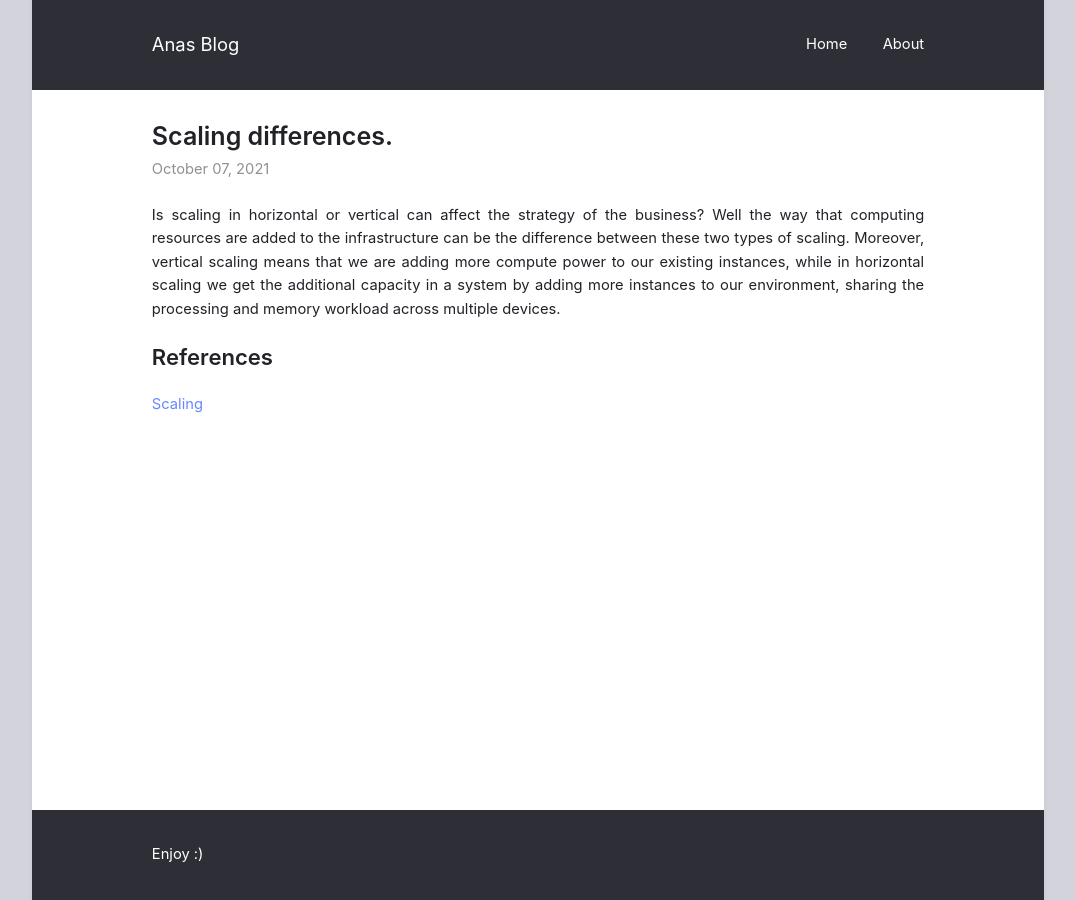
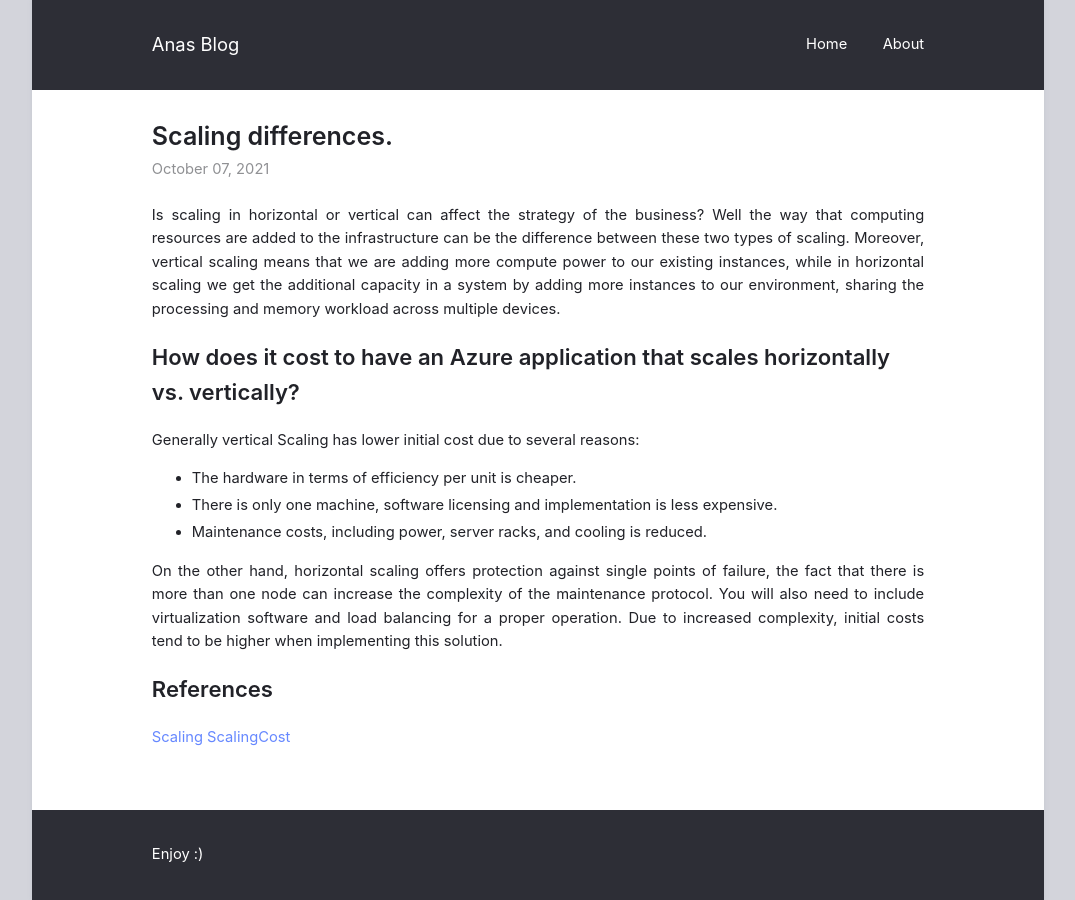
Before and after one commit to ItsAnass/ItsAnass.github.io, a Jekyll site: the page built from _posts/2021-10-07-Scaling.md, in a window 1280 px wide. Shown: the whole page, without its empty margins (102-1177 px from the left). Built offline with Jekyll 4.4.1, drawn with Linux system fonts in a browser that asks for light colours.

Commit message:
Update 2021-10-07-Scaling.md

```diff
--- a/_posts/2021-10-07-Scaling.md
+++ b/_posts/2021-10-07-Scaling.md
@@ -6,7 +6,15 @@ layout: post
 Is scaling in horizontal or vertical can affect the strategy of the business? Well the way that computing resources are added to the infrastructure can be the difference between these two types of scaling. Moreover, vertical scaling means that we are adding more compute power to our existing instances, while in horizontal scaling  we get the additional capacity in a system by adding more instances to our environment, sharing the processing and memory workload across multiple devices.
 
 
+## How does it cost to have an Azure application that scales horizontally vs. vertically?
 
+Generally vertical Scaling has lower initial cost due to several reasons:
+* The hardware in terms of efficiency per unit is cheaper.
+* There is only one machine, software licensing and implementation is less expensive.
+* Maintenance costs, including power, server racks, and cooling is reduced.
+
+On the other hand, horizontal scaling offers protection against single points of failure, the fact that there is more than one node can increase the complexity of the maintenance protocol. You will also need to include virtualization software and load balancing for a proper operation.
+Due to increased complexity, initial costs tend to be higher when implementing this solution.
 
 
 
@@ -32,3 +40,4 @@ Is scaling in horizontal or vertical can affect the strategy of the business? We
 ## References
 
 [Scaling](https://www.section.io/blog/scaling-horizontally-vs-vertically/)
+[ScalingCost](https://www.esds.co.in/blog/what-is-the-difference-between-horizontal-vertical-scaling/)
```
